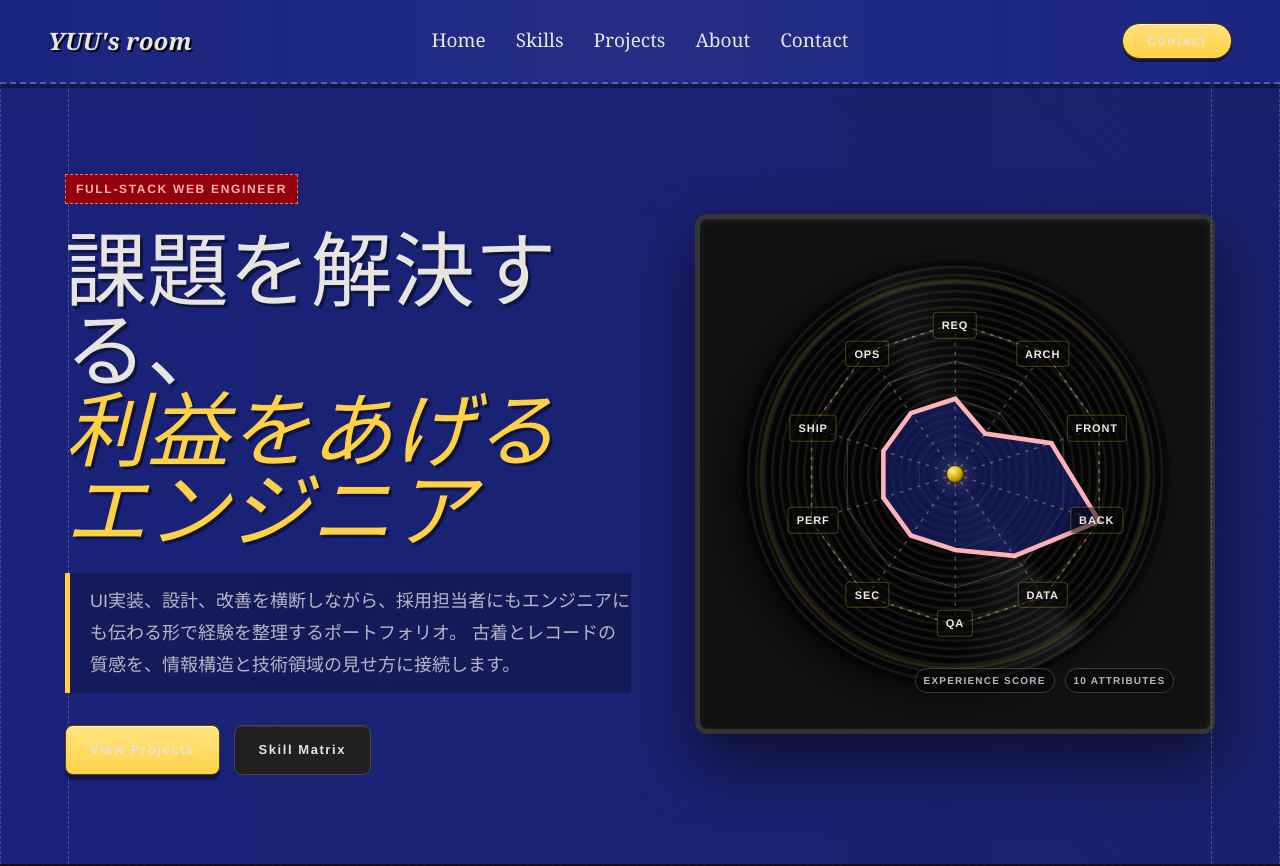
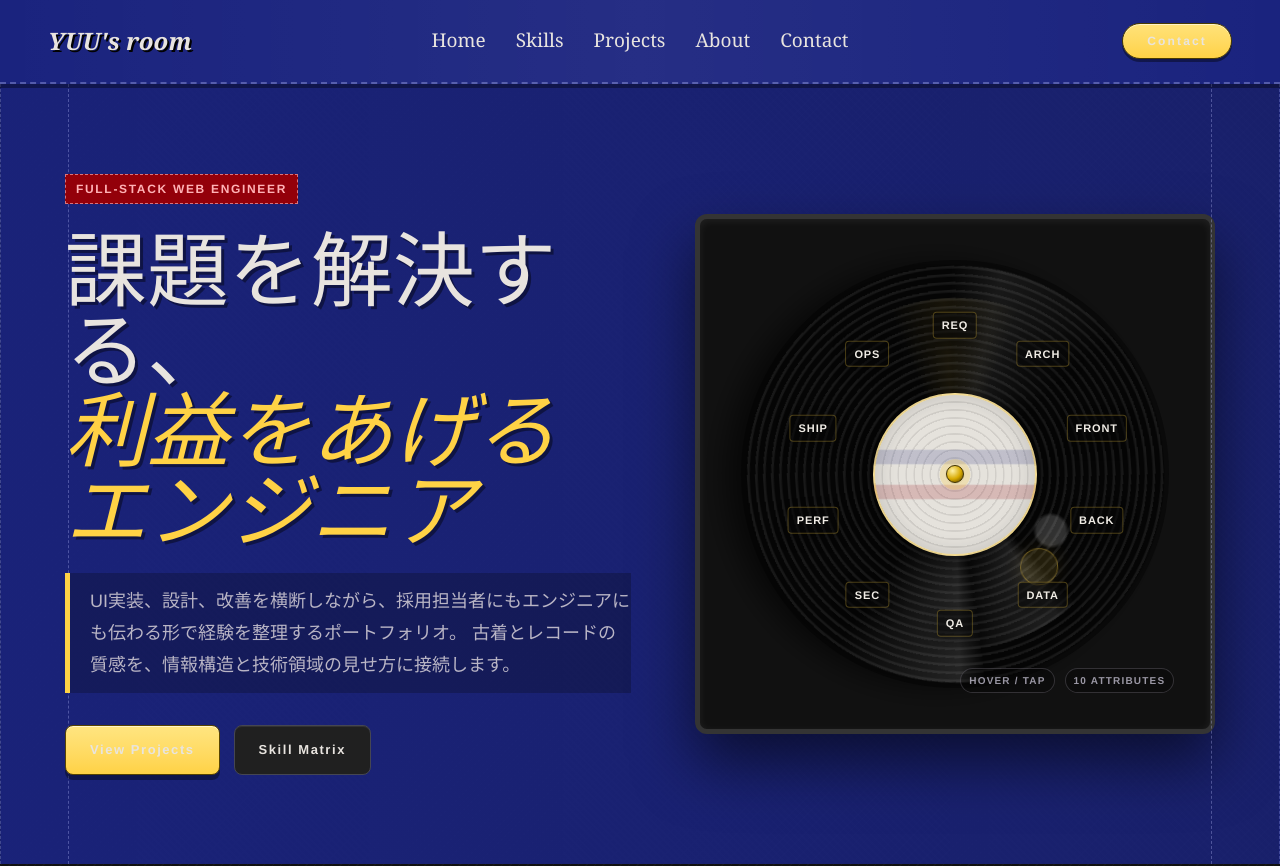
Before and after one commit to chuchu2525/portfolio, a Next.js app: page / in a window 1280 px wide. Shown: the top 866 px of the page. Built offline with nearby package versions, Linux system fonts and the light colour scheme.

Commit message:
Enhance hero turntable interaction and styling; add animations and improve layout for skill radar display

```diff
--- a/app/globals.css
+++ b/app/globals.css
@@ -57,21 +57,89 @@ button {
     background:
       repeating-radial-gradient(circle, #050505 0 5px, #181818 6px 8px),
       var(--vinyl);
+    animation: slow-spin 28s linear infinite;
+    overflow: hidden;
+  }
+
+  .record-grooves::before {
+    content: "";
+    position: absolute;
+    inset: 8%;
+    border-radius: inherit;
+    background:
+      radial-gradient(circle at 68% 24%, rgba(255, 255, 255, 0.18) 0 4%, transparent 5%),
+      conic-gradient(from 22deg, transparent 0 8%, rgba(255, 255, 255, 0.12) 10%, transparent 19%, transparent 64%, rgba(255, 210, 69, 0.08) 69%, transparent 76%);
+    mix-blend-mode: screen;
+  }
+
+  .record-grooves::after {
+    content: "";
+    position: absolute;
+    top: 27%;
+    right: 22%;
+    width: 9%;
+    aspect-ratio: 1;
+    border: 1px solid rgba(255, 210, 69, 0.35);
+    border-radius: 50%;
+    background: rgba(255, 210, 69, 0.12);
+    box-shadow: 0 0 18px rgba(255, 210, 69, 0.1);
   }
 
   .record-shine {
-    background: conic-gradient(from 28deg, transparent 0 16%, rgba(255, 255, 255, 0.08) 18%, transparent 28%, transparent 68%, rgba(255, 255, 255, 0.05) 72%, transparent 82%);
+    background: conic-gradient(from 28deg, transparent 0 16%, rgba(255, 255, 255, 0.12) 18%, transparent 28%, transparent 68%, rgba(255, 255, 255, 0.08) 72%, transparent 82%);
+  }
+
+  .hero-turntable .record-grooves {
+    transition: filter 220ms ease, opacity 220ms ease;
+  }
+
+  .hero-turntable:hover .record-grooves,
+  .hero-turntable:focus-visible .record-grooves,
+  .hero-turntable[data-radar-open="true"] .record-grooves {
+    animation-play-state: paused;
+    filter: brightness(0.78) saturate(0.9);
+  }
+
+  .record-center-label {
+    inset: 34%;
+    border: 2px solid rgba(255, 210, 69, 0.48);
+    color: #5d4900;
+    background:
+      radial-gradient(circle at 50% 50%, rgba(255, 210, 69, 0.28) 0 13%, transparent 14%),
+      linear-gradient(0deg, transparent 0 34%, rgba(147, 0, 10, 0.18) 35% 43%, transparent 44% 56%, rgba(26, 35, 126, 0.18) 57% 65%, transparent 66%),
+      repeating-radial-gradient(circle, rgba(37, 35, 33, 0.1) 0 1px, transparent 2px 8px),
+      var(--paper);
+    box-shadow:
+      inset 0 0 22px rgba(0, 0, 0, 0.16),
+      0 10px 26px rgba(0, 0, 0, 0.42);
+    transition: opacity 220ms ease, transform 220ms ease;
+  }
+
+  .hero-turntable:hover .record-center-label,
+  .hero-turntable:focus-visible .record-center-label,
+  .hero-turntable[data-radar-open="true"] .record-center-label {
+    opacity: 0.84;
+    transform: scale(0.92);
   }
 
   .record-radar-surface {
     background:
-      radial-gradient(circle at 50% 50%, rgba(255, 210, 69, 0.24) 0 4%, transparent 4.8%),
-      radial-gradient(circle at 50% 50%, rgba(229, 226, 220, 0.12) 0 7%, transparent 7.5%),
-      radial-gradient(circle at 50% 50%, transparent 0 67%, rgba(255, 210, 69, 0.18) 68%, transparent 69%);
+      radial-gradient(circle at 50% 50%, transparent 0 25%, rgba(7, 7, 7, 0.1) 26%, transparent 27%),
+      radial-gradient(circle at 50% 50%, transparent 0 77%, rgba(255, 210, 69, 0.16) 78%, transparent 79%);
+    opacity: 0;
+    transform: scale(0.96);
+    transition: opacity 220ms ease, transform 220ms ease;
+  }
+
+  .hero-turntable:hover .record-radar-surface,
+  .hero-turntable:focus-visible .record-radar-surface,
+  .hero-turntable[data-radar-open="true"] .record-radar-surface {
+    opacity: 1;
+    transform: scale(1);
   }
 
   .hero-radar {
-    width: 91%;
+    width: 86%;
     filter: drop-shadow(0 8px 18px rgba(0, 0, 0, 0.38));
   }
 
@@ -98,6 +166,23 @@ button {
     fill: rgba(26, 35, 126, 0.58);
     stroke: #ffb2b6;
     stroke-width: 4;
+  }
+
+  .record-spindle {
+    left: 50%;
+    top: 50%;
+    transform: translate(-50%, -50%);
+  }
+
+  .hero-axis-caption {
+    opacity: 0.82;
+    transition: opacity 220ms ease;
+  }
+
+  .hero-turntable:hover .hero-axis-caption,
+  .hero-turntable:focus-visible .hero-axis-caption,
+  .hero-turntable[data-radar-open="true"] .hero-axis-caption {
+    opacity: 1;
   }
 
   .matrix-radar {
--- a/components/PortfolioApp.tsx
+++ b/components/PortfolioApp.tsx
@@ -15,7 +15,7 @@ import {
 
 const center = 160;
 const radius = 136;
-const heroRadius = 132;
+const heroRadius = 118;
 
 const navLinkClass = "border-b-2 border-transparent py-1 hover:border-[var(--rust)] hover:text-[var(--yellow)] focus-visible:border-[var(--rust)] focus-visible:text-[var(--yellow)]";
 const ticketClass = "inline-flex w-fit border border-dashed border-[rgba(255,178,182,0.65)] bg-[var(--rust)] px-2.5 py-1.5 text-xs font-bold uppercase tracking-[0.14em] text-[var(--rust-soft)]";
@@ -171,6 +171,7 @@ function AttributeTags({ project }: { project: Project }) {
 export function PortfolioApp() {
   const [activeSkillId, setActiveSkillId] = useState<SkillAttributeId>("frontend");
   const [activeFilter, setActiveFilter] = useState<SkillAttributeId | "all">("all");
+  const [isHeroRadarOpen, setIsHeroRadarOpen] = useState(false);
 
   const activeSkill = getAttributeById(activeSkillId);
   const activeProjects = useMemo(() => getContributingProjects(activeSkillId), [activeSkillId]);
@@ -221,27 +222,36 @@ export function PortfolioApp() {
             </div>
           </div>
 
-          <div className="relative aspect-square w-[min(100%,420px)] justify-self-center rounded-xl border-[5px] border-[#343434] bg-[#111] shadow-[0_28px_60px_rgba(0,0,0,0.55),inset_0_2px_8px_rgba(255,255,255,0.07)] md:w-[min(100%,340px)] lg:w-[min(100%,520px)]" aria-label="Skill radar preview">
+          <button
+            className="hero-turntable relative aspect-square w-[min(100%,420px)] cursor-pointer justify-self-center rounded-xl border-[5px] border-[#343434] bg-[#111] shadow-[0_28px_60px_rgba(0,0,0,0.55),inset_0_2px_8px_rgba(255,255,255,0.07)] outline-none focus-visible:ring-4 focus-visible:ring-[rgba(255,210,69,0.55)] md:w-[min(100%,340px)] lg:w-[min(100%,520px)]"
+            type="button"
+            aria-label="スキルレーダーを表示"
+            aria-pressed={isHeroRadarOpen}
+            data-radar-open={isHeroRadarOpen}
+            onClick={() => setIsHeroRadarOpen((current) => !current)}
+          >
             <div className="absolute inset-[8%] rounded-full bg-[#0a0a0a]" />
-            <div className="record-grooves motion-safe-spin absolute inset-[9%] z-[1] rounded-full shadow-[0_18px_34px_rgba(0,0,0,0.7)] [animation:slow-spin_46s_linear_infinite]">
+            <div className="record-grooves motion-safe-spin absolute inset-[9%] z-[1] rounded-full shadow-[0_18px_34px_rgba(0,0,0,0.7)]">
               <div className="record-shine absolute inset-0 rounded-[inherit]" />
             </div>
-            <div className="record-radar-surface pointer-events-none absolute inset-[10.5%] z-[2] grid place-items-center rounded-full">
+            <div className="record-center-label pointer-events-none absolute z-[2] grid place-items-center rounded-full">
+            </div>
+            <div className="record-radar-surface pointer-events-none absolute inset-[10.5%] z-[3] grid place-items-center rounded-full">
               <HeroRadar />
-              <span className="absolute size-[18px] rounded-full border border-[#3d2f00] bg-[radial-gradient(circle_at_35%_30%,#fff2a5,var(--yellow-2)_54%,#4a3900)]" />
             </div>
-            <div className="pointer-events-none absolute inset-[10.5%] z-[3] rounded-full" aria-hidden="true">
+            <span className="record-spindle pointer-events-none absolute z-[4] size-[18px] rounded-full border border-[#3d2f00] bg-[radial-gradient(circle_at_35%_30%,#fff2a5,var(--yellow-2)_54%,#4a3900)]" />
+            <div className="pointer-events-none absolute inset-[10.5%] z-[5] rounded-full" aria-hidden="true">
               {skillAttributes.map((attribute, index) => (
                 <span className="absolute -translate-x-1/2 -translate-y-1/2 rounded border border-[rgba(255,210,69,0.28)] bg-[rgba(7,7,7,0.54)] px-2 py-1 text-[11px] font-bold tracking-[0.08em] text-[#f0ece5] shadow-[0_5px_14px_rgba(0,0,0,0.32)]" key={attribute.id} style={getHeroAxisStyle(index, skillAttributes.length)}>
                   {attribute.label}
                 </span>
               ))}
             </div>
-            <div className="absolute right-[7%] bottom-[7%] z-[4] flex gap-2.5 whitespace-nowrap text-[10px] font-extrabold tracking-[0.12em] text-[var(--muted)]" aria-hidden="true">
-              <span className="rounded-full border border-[rgba(185,181,197,0.28)] bg-[rgba(7,7,7,0.42)] px-2 py-1">EXPERIENCE SCORE</span>
+            <div className="hero-axis-caption absolute right-[7%] bottom-[7%] z-[6] flex gap-2.5 whitespace-nowrap text-[10px] font-extrabold tracking-[0.12em] text-[var(--muted)]" aria-hidden="true">
+              <span className="rounded-full border border-[rgba(185,181,197,0.28)] bg-[rgba(7,7,7,0.42)] px-2 py-1">HOVER / TAP</span>
               <span className="rounded-full border border-[rgba(185,181,197,0.28)] bg-[rgba(7,7,7,0.42)] px-2 py-1">10 ATTRIBUTES</span>
             </div>
-          </div>
+          </button>
         </section>
 
         <section className={cn(sectionClass, "mx-auto max-w-[1280px]")}>
```
